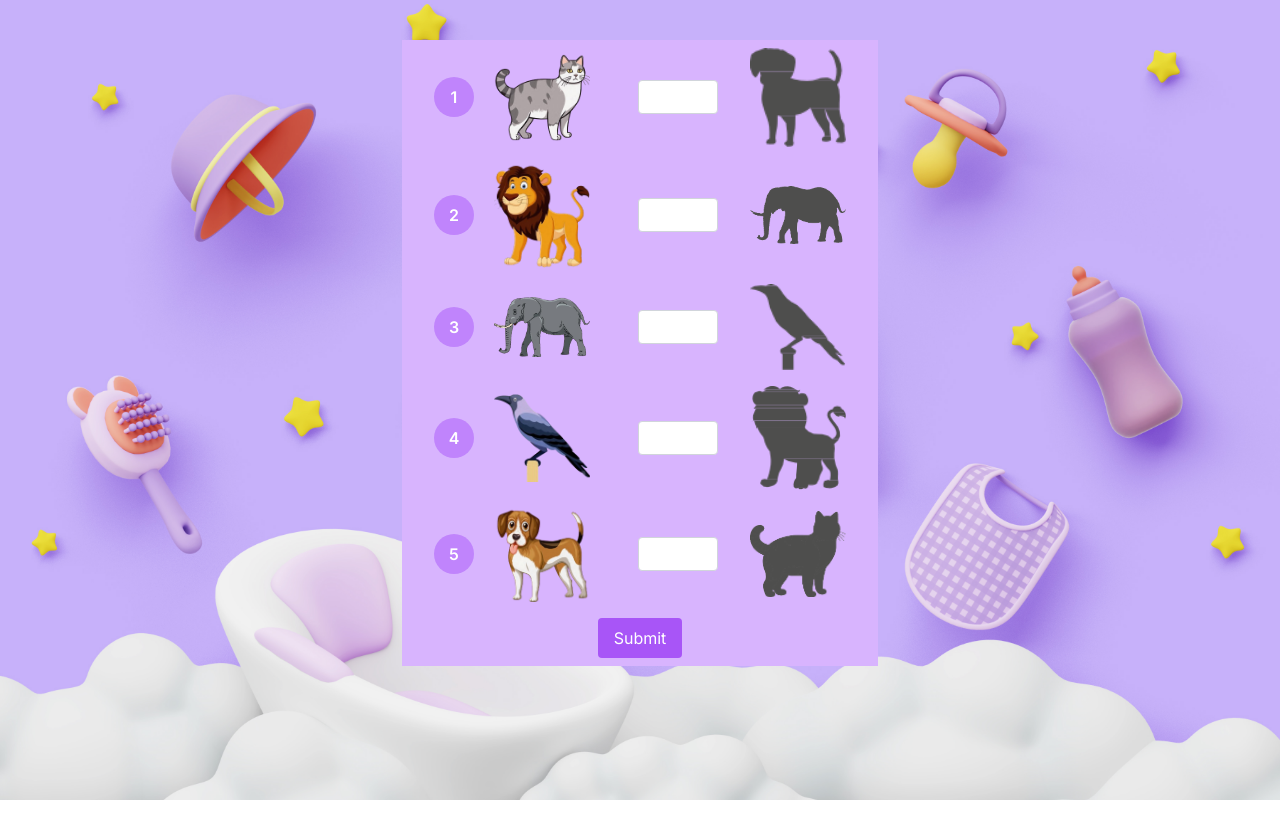
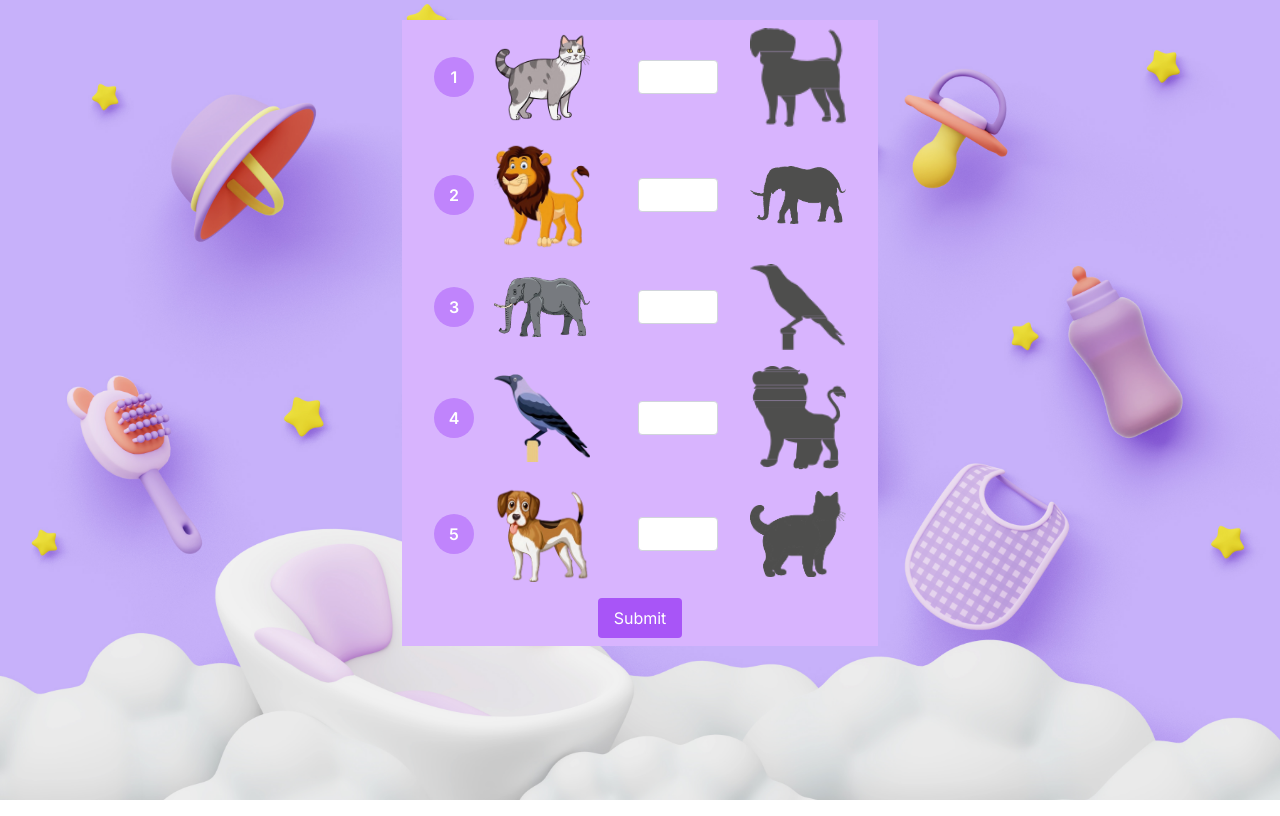
Before and after one commit to niranjansubhedar007/Puzzle-quiz, a Next.js app: page / in a window 1280 px wide. Built offline with nearby package versions, Linux system fonts and the light colour scheme.

Commit message:
commit changes

```diff
--- a/app/page.js
+++ b/app/page.js
@@ -112,10 +112,10 @@ export default function Home() {
             className=" object-cover relative h-full w-full"
           />
         </div>
-        <div className="  ">
+        <div className="p-2  ">
           <form
             onSubmit={handleSubmit}
-            className="space-y-4 absolute inset-0  bg-purple-300   h-fit   mt-10 p-2 w-fit px-8 justify-center items-center text-center flex flex-col  mx-auto"
+            className="space-y-4 absolute inset-0  bg-purple-300   h-fit lg:mt-5 md:mt-5  mt-16 p-2 w-fit px-8 justify-center items-center text-center flex flex-col  mx-auto"
           >
             <div className="flex flex-col   items-center justify-between">
               <div className="flex items-center justify-between mb-4">
```
